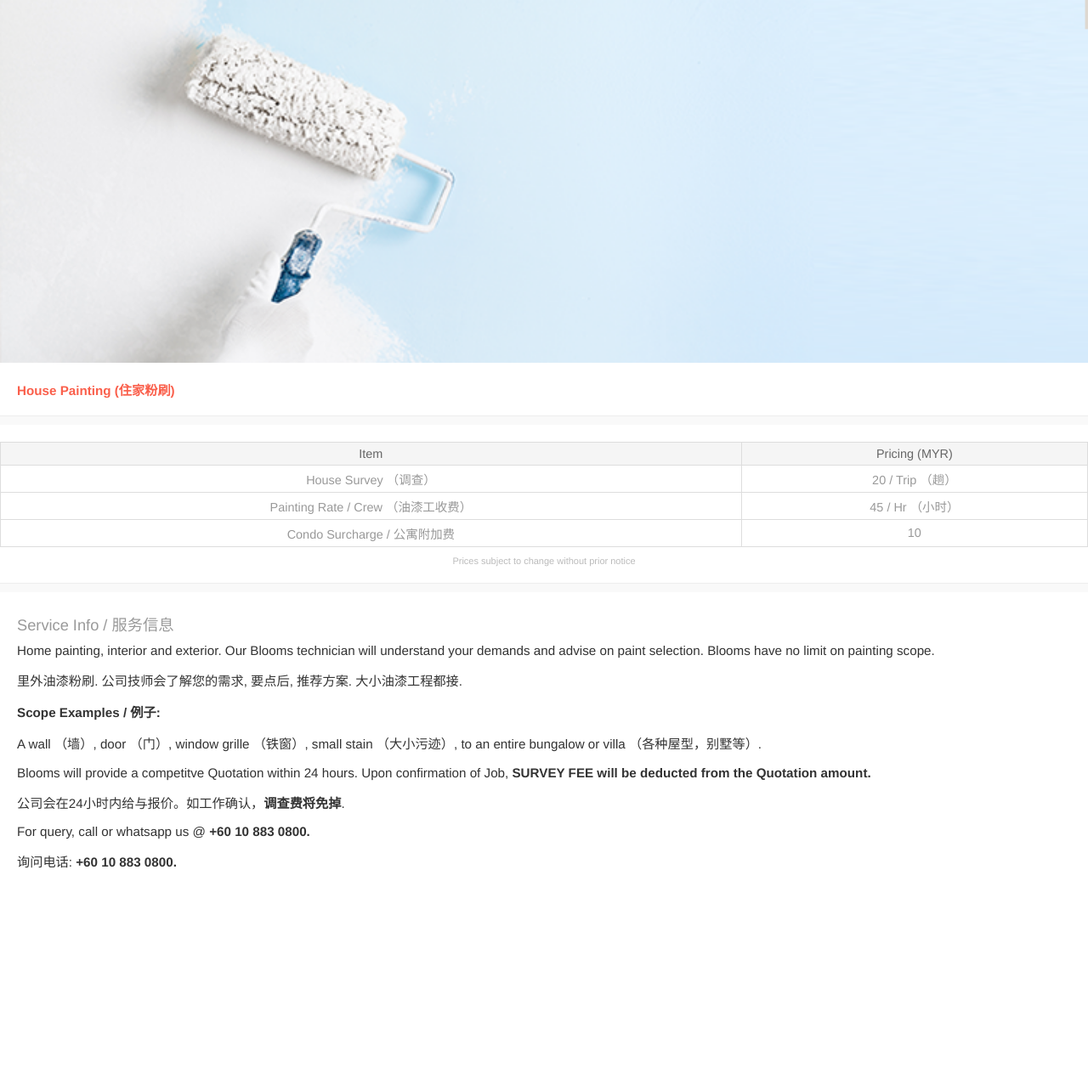
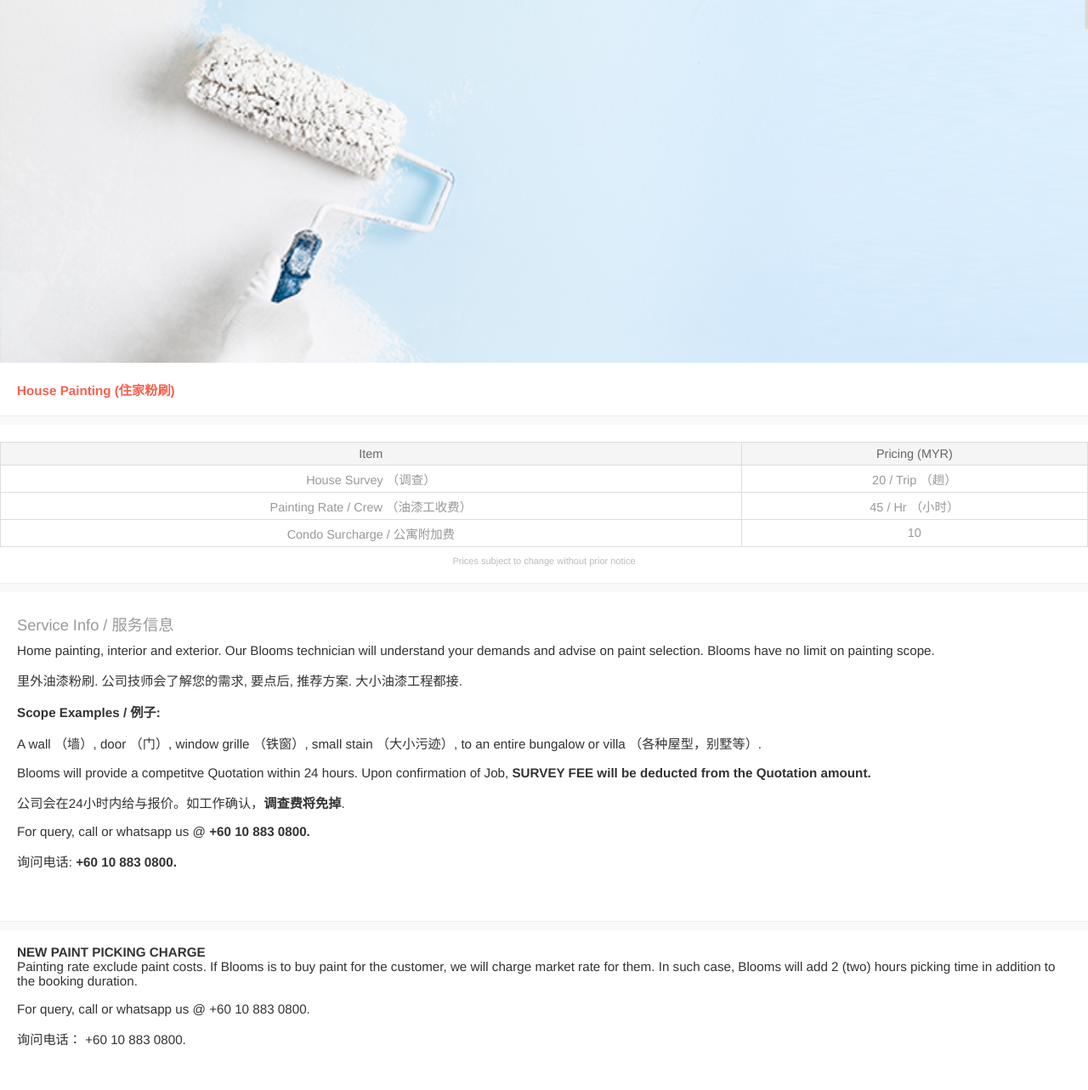
Before and after one commit to blooms-singapore/pages, a Jekyll site: the page built from en/services/myr/painting.html, in a window 1280 px wide. Shown: the whole page at 85% size. Built offline with Jekyll 4.4.1, drawn with Linux system fonts in a browser that asks for light colours; before the commit the page ends 1134 px from its top, so only the background shows below that.

Commit message:
Update painting.html

```diff
--- a/en/services/myr/painting.html
+++ b/en/services/myr/painting.html
@@ -57,3 +57,16 @@ layout: service
          询问电话: <strong>+60 10 883 0800.</strong>
   </div>
 </div>
+
+<div class="divider"></div>
+<div class="gap">
+  <br>
+  <p>
+    <strong>NEW PAINT PICKING CHARGE</strong><br>
+    Painting rate exclude paint costs. If Blooms is to buy paint for the customer, we will charge market rate for them. In such case, Blooms will add 2 (two) hours picking time in addition to the booking duration.
+  <p>
+  For query, call or whatsapp us @ +60 10 883 0800.
+    <p>
+      询问电话： +60 10 883 0800.
+  </p>
+</div>
```
